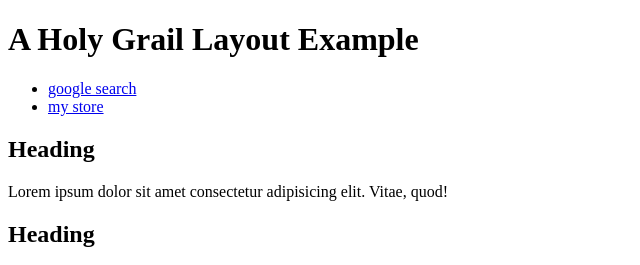
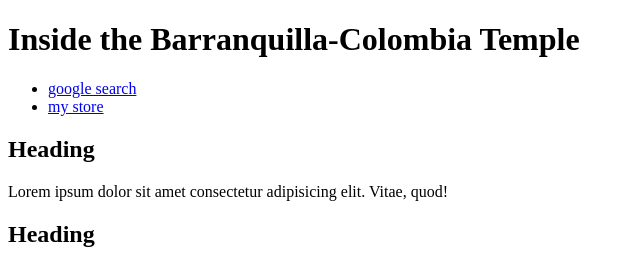
Before and after one commit to MichaelCollections/wdd130, a plain HTML site: page week02/holygrail.html in a window 1280 px wide. Shown: the top 265 px of the page, without its empty margins (0-640 px from the left). Drawn offline with Linux system fonts and the light colour scheme.

Commit message:
finalized

```diff
--- a/week02/holygrail.html
+++ b/week02/holygrail.html
@@ -3,13 +3,13 @@
 <head>
     <meta charset="UTF-8">
     <meta name="viewport" content="width=device-width, initial-scale=1.0">
-    <title>Michael Eno | Holy Grail Layout Example</title>
+    <title>Michael Eno | Temple Picture</title>
     <meta name="description" content="A common layout on the web called the 'Holy Grail'">
-    <meta name="Author" content="Michael Eno">
+    <meta name="author" content="Michael Eno">
 </head>
 <body>
     <header>
-        <h1>A Holy Grail Layout Example</h1>
+        <h1>Inside the Barranquilla-Colombia Temple</h1>
     </header>
     <nav>
         <ul>
```
